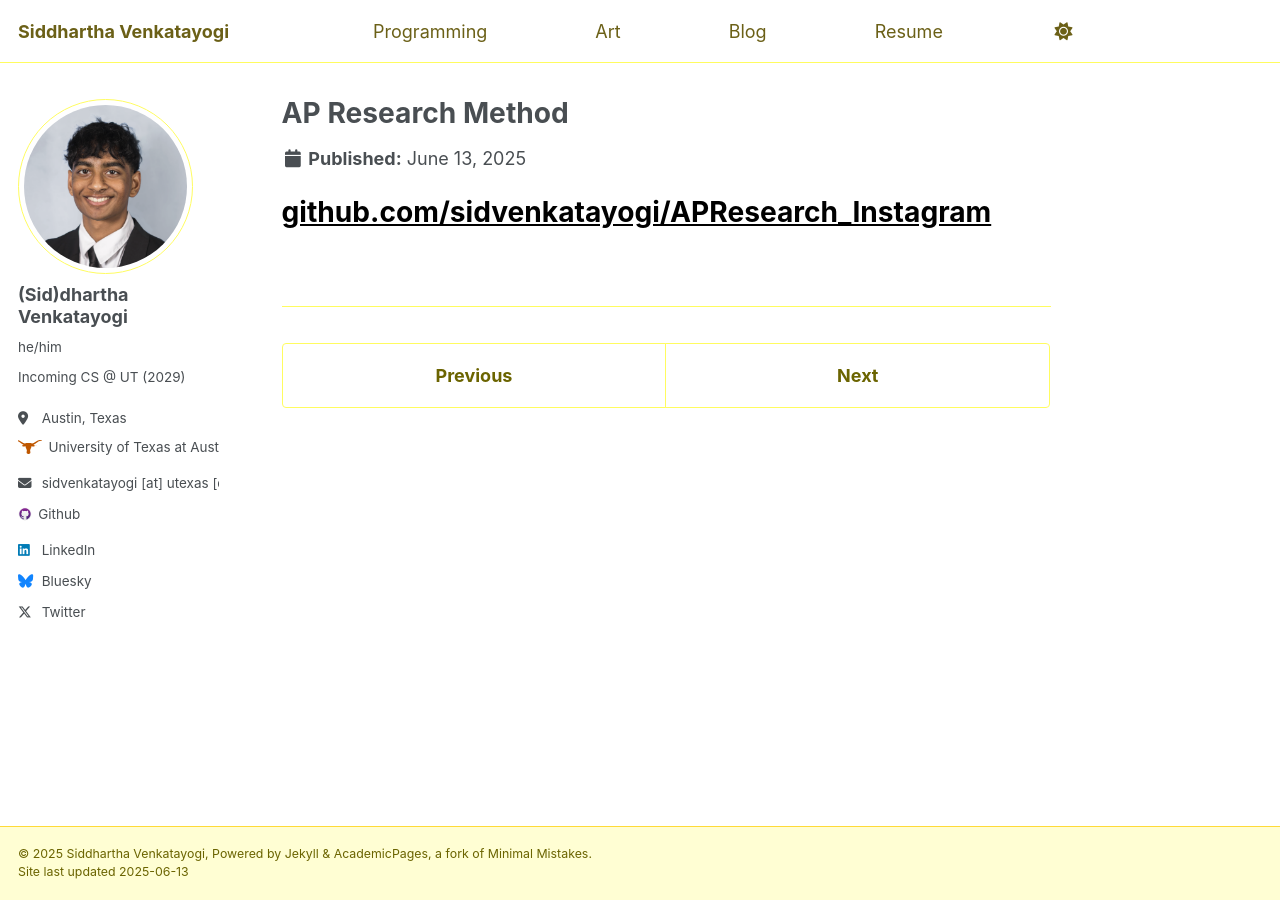
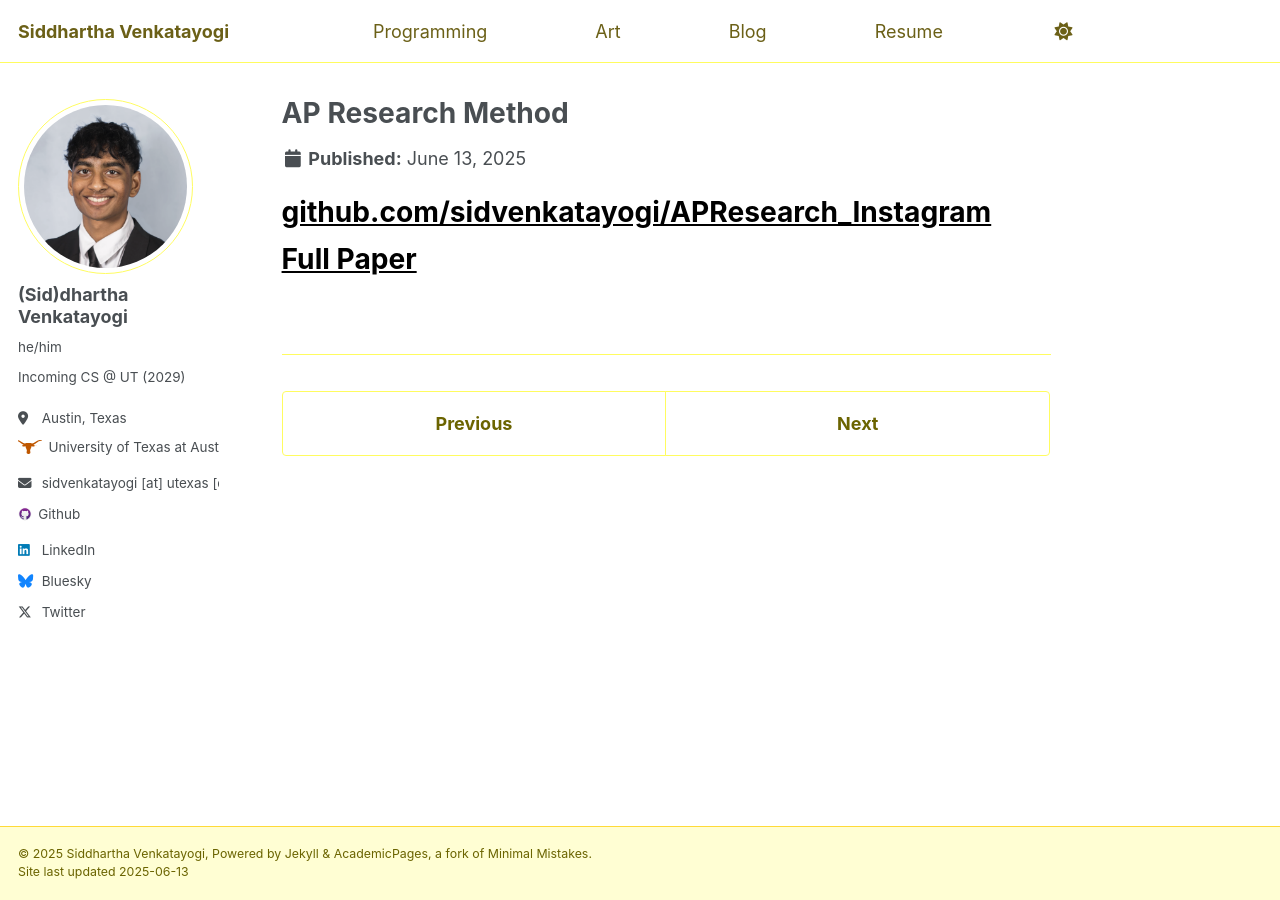
Before and after one commit to sidvenkatayogi/sidvenkatayogi.github.io, a Jekyll site: the page built from _programming/program_01.md, in a window 1280 px wide. Built offline with Jekyll 4.4.1, drawn with Linux system fonts in a browser that asks for light colours.

Commit message:
paper update

```diff
--- a/_programming/program_01.md
+++ b/_programming/program_01.md
@@ -8,6 +8,7 @@ github: github.com/sidvenkatayogi/APResearch_Instagram
 ---
 
 # [github.com/sidvenkatayogi/APResearch_Instagram](https://github.com/sidvenkatayogi/APResearch_Instagram)
+# [Full Paper](https://sidvenkatayogi.github.io/files/AnExploratoryAnalysisofAudienceSizeTrendsofHumanandAIArtonInstagram.pdf)
 
 <!-- <embed src="./files/An Exploratory Analysis of Audience Size Trends of Human and AI Art on Instagram.pdf" type="application/pdf" width="100%" height="600px" /> -->
 
```
Also changed, not shown: 2 other files.
